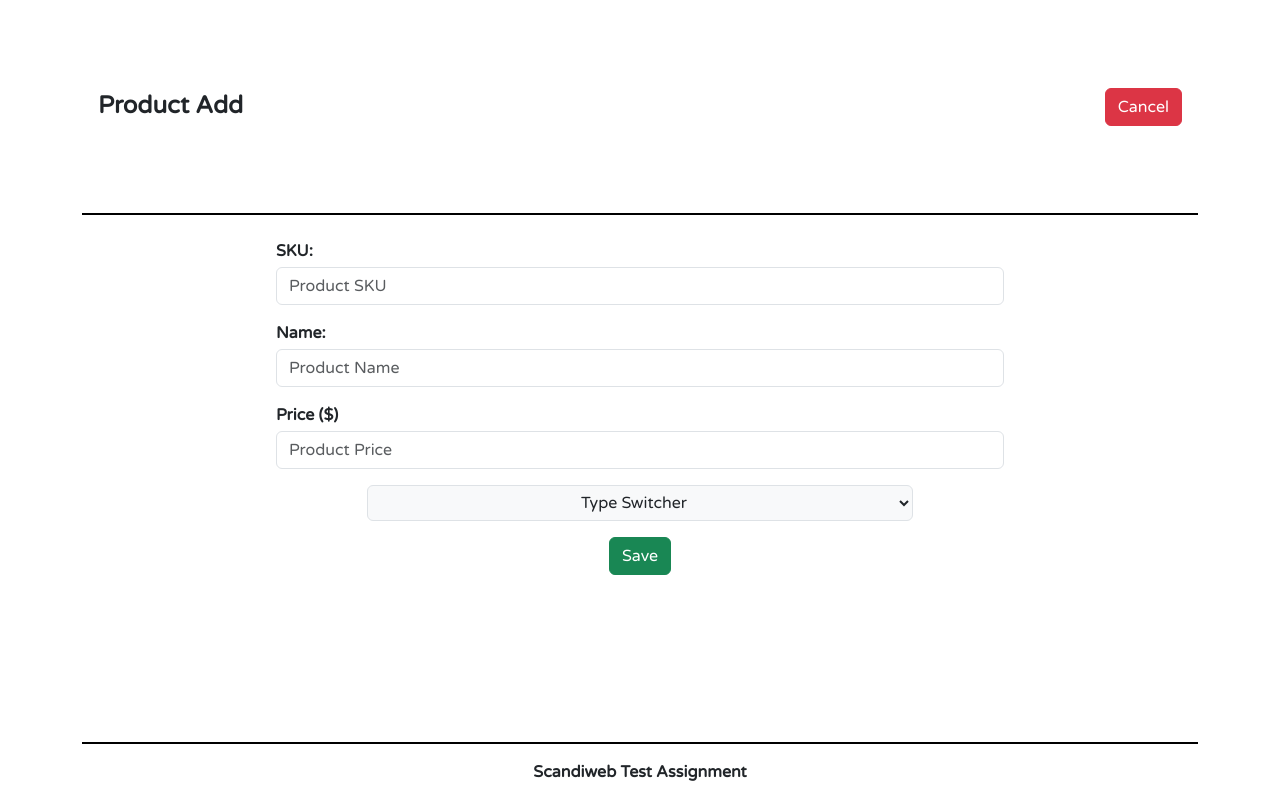
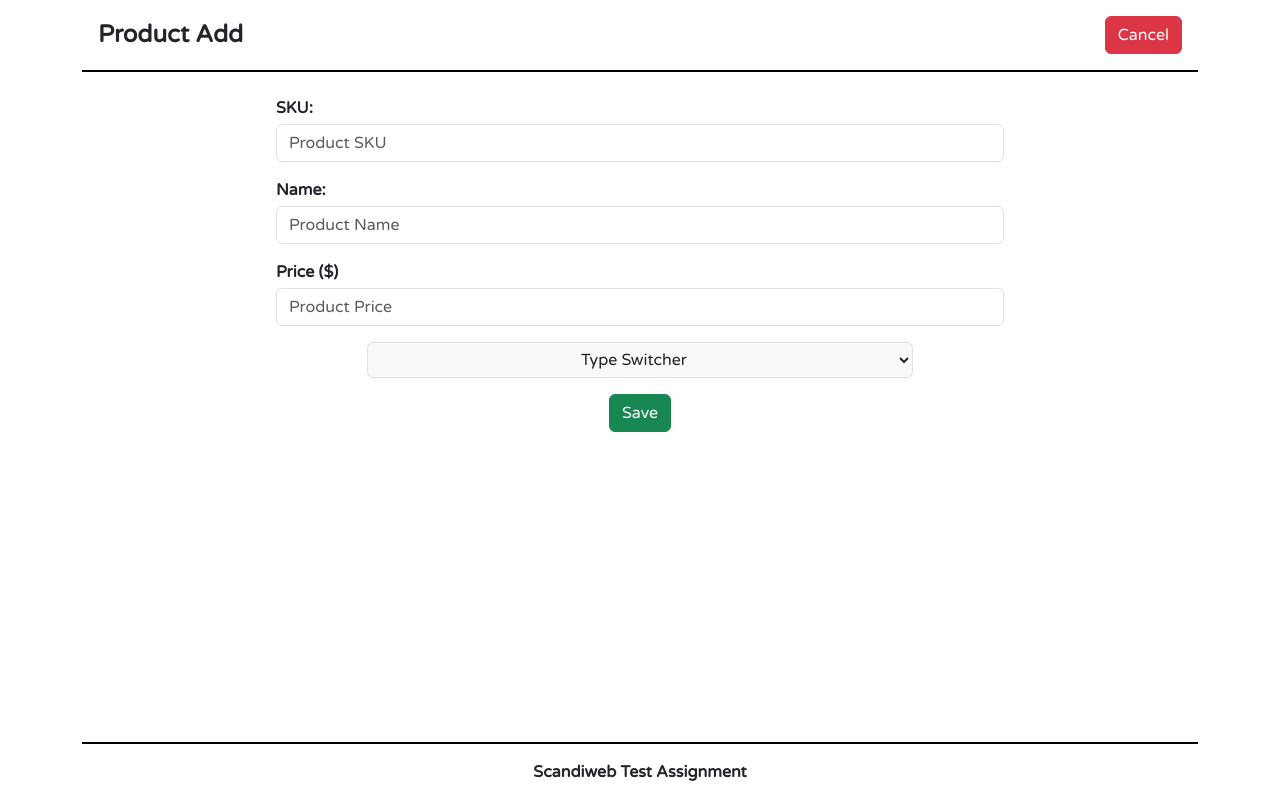
Before and after one commit to Khaled-Abdelbaset/products-task-client, a Vue app: page /add in a window 1280 px wide. Built offline with nearby package versions, Linux system fonts and the light colour scheme.

Commit message:
fixing navigation buttons

```diff
--- a/src/App.vue
+++ b/src/App.vue
@@ -1,17 +1,17 @@
 <template>
   <main class="container d-flex flex-column justify-content-between">
-    <!-- <headerComponent /> -->
+    <headerComponent />
     <router-view />
     <footerComponent />
   </main>
 </template>
 
 <script>
-  // import headerComponent from '@/components/headerComponent.vue';
+  import headerComponent from '@/components/headerComponent.vue';
   import footerComponent from '@/components/footerComponent.vue';
   export default {
     components: {
-      // headerComponent,
+      headerComponent,
       footerComponent
     }
   }
--- a/src/components/views/addProduct.vue
+++ b/src/components/views/addProduct.vue
@@ -6,12 +6,7 @@
       <strong class="mb-0 text-capitalize">{{ errorMessage }}</strong>
       <button type="button" class="btn-close" @click="clearErrorMessage" aria-label="Close" style="height: auto;"></button>
     </div>
-    <header class="row g-0 p-3 mb-3 justify-content-between align-items-center border-bottom border-2 border-black">
-      <h4 class="w-50 mb-0 fw-bold">Product Add</h4>
-      <ul class="w-50 d-flex justify-content-end">
-        <li><router-link :to="{name:'productsList'}" class="btn btn-danger">Cancel</router-link></li>
-      </ul>
-    </header>
+
     <form @submit.prevent="addProduct" id="product_form" class="col-10 col-md-8">
       <!-- Product SKU Input -->
       <div class="p-2">
--- a/src/components/views/showProducts.vue
+++ b/src/components/views/showProducts.vue
@@ -1,17 +1,17 @@
 <template>
   <!-- Section for displaying all products -->
   <section class="row g-0 all-products">
-    <header class="row g-0 p-3 mb-3 justify-content-between align-items-center border-bottom border-2 border-black">
-      <h4 class="w-50 mb-0 fw-bold">Product List</h4>
-      <ul class="w-50 d-flex justify-content-end">
-        <li><router-link :to="{name: 'addProduct'}" class="btn btn-secondary">ADD</router-link></li>
-        <li><button id="delete-product-btn" class="btn btn-danger" @click="deleteProducts()">MASS DELETE</button></li>
-      </ul>
-    </header>
     <div>
-      <!-- Button for mass delete
+      <!-- Button for mass delete -->
       <div class="text-end">
-      </div> -->
+        <button
+          id="delete-product-btn"
+          class="btn btn-danger"
+          @click="deleteProducts()"
+        >
+          MASS DELETE
+        </button>
+      </div>
 
       <!-- Loading indicator -->
       <template v-if="isLoading">
```
